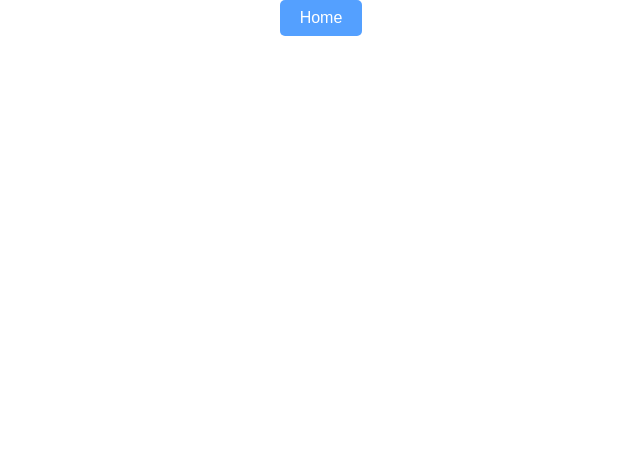
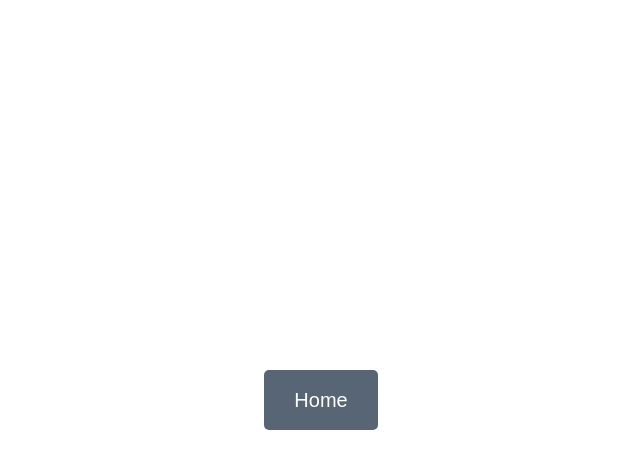
Before and after one commit to diegojacomel/boilerplate_react, a React (Create React App) app: page / in a window 1280 px wide. Shown: the top 468 px of the page, without its empty margins (319-959 px from the left). Built offline with nearby package versions, Linux system fonts and the light colour scheme.

Commit message:
Included Link inside Button

```diff
--- a/src/components/Button/Button.js
+++ b/src/components/Button/Button.js
@@ -4,6 +4,7 @@ import PropTypes from 'prop-types';
 
 // Components
 import Icon from '../Icon/Icon';
+import { Link } from 'react-router-dom';
 
 // Styles
 import styled from "styled-components";
@@ -57,7 +58,7 @@ const SizeButton = (props) => {
     }
 }
 
-const ButtonStyle = styled.button`
+const ButtonStyle = styled('button')`
     text-align: center;
     cursor: pointer;
     outline: none;
@@ -89,7 +90,12 @@ const ButtonStyle = styled.button`
     }
 `;
 
-const Button = ({ children, type, color, outline, size, rounded, block, icon, iconSize, iconColor, iconLeft, disabled, onClick }) => (
+const LinkStyle = styled(Link)`
+    text-decoration: none;
+    color: inherit;
+`
+
+const Button = ({ children, type, color, outline, size, rounded, block, icon, iconSize, iconColor, iconLeft, disabled, onClick, linkTo }) => (
     <ButtonStyle
         type={type}
         color={color}
@@ -102,6 +108,9 @@ const Button = ({ children, type, color, outline, size, rounded, block, icon, ic
         disabled={disabled}
         id="testButton"
     >
+        {!!linkTo
+            ?
+            <LinkStyle id="testLinkButton" to={linkTo}>
                 <span>
                     {children}
                     {icon
@@ -111,6 +120,18 @@ const Button = ({ children, type, color, outline, size, rounded, block, icon, ic
                         null
                     }
                 </span>
+            </LinkStyle>
+            :
+            <span>
+                {children}
+                {icon
+                    ?
+                    <Icon tag={icon} iconSize={iconSize} iconColor={iconColor} />
+                    :
+                    null
+                }
+            </span>
+        }
     </ButtonStyle>
 );
 
@@ -125,6 +146,7 @@ Button.propTypes = {
     iconSize: PropTypes.string,
     iconColor: PropTypes.string,
     disabled: PropTypes.bool,
+    linkTo: PropTypes.string,
     onClick: PropTypes.func
 }
 
@@ -135,7 +157,9 @@ Button.defaultProps = {
     size: 'md',
     rounded: 'sm',
     block: false,
-    disabled: false
+    disabled: false,
+    linkTo: null,
+    onClick: () => console.log('clicked button')
 }
 
 export default Button;
--- a/src/containers/Home/Home.js
+++ b/src/containers/Home/Home.js
@@ -1,19 +1,27 @@
 // Modules
 import React, { Component } from 'react';
+import styled from 'styled-components';
 
 // Components
 import Button from '../../components/Button/Button';
+
+const HomeWrapper = styled('main')`
+    display: flex;
+    justify-content: center;
+    align-items: center;
+    height: 100vh;
+`
 
 class Home extends Component {
     state = {}
 
     render() {
         return (
-            <div>
-                <Button color="primary" rounded="md">
+            <HomeWrapper>
+                <Button color="default" rounded="md" size="xg" linkTo="/register">
                     Home
                 </Button>
-            </div>
+            </HomeWrapper>
         );
     }
 }
```
Also changed, not shown: 2 other files (tests, documents, lock files or other folders). Lines whose indentation alone changed are shown as unchanged.
